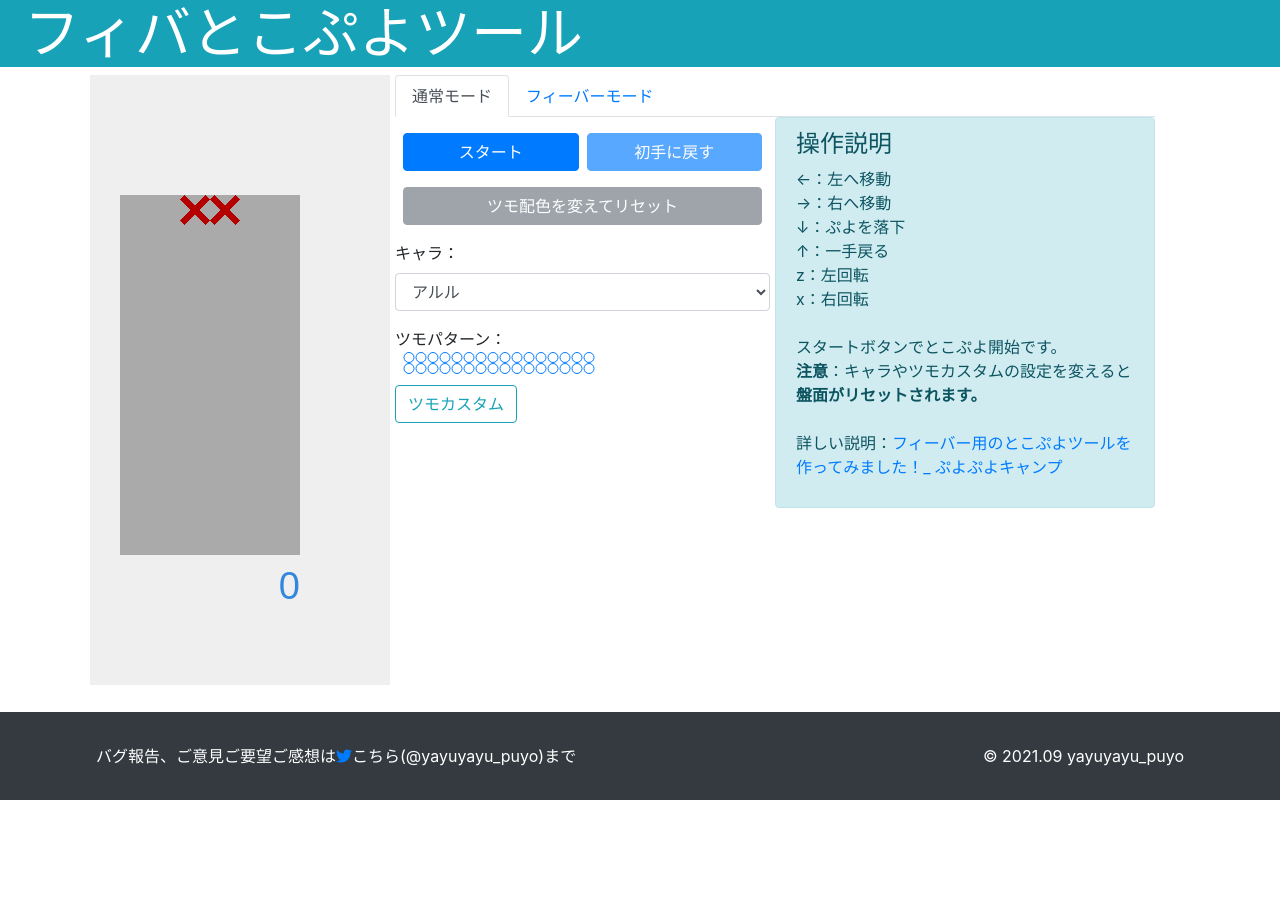
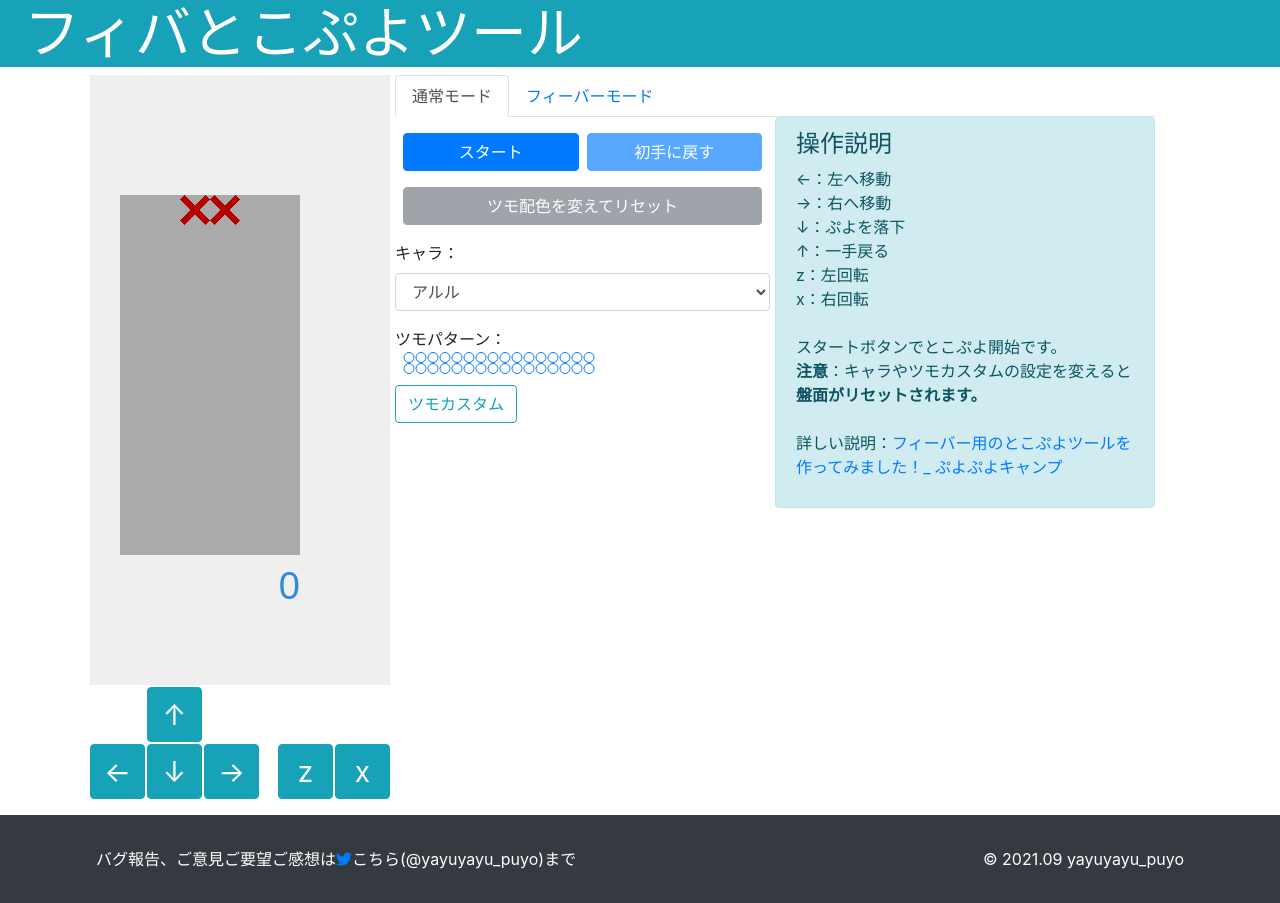
Before and after one commit to yousayT/fivsim, a React (Create React App) app: page / in a window 1280 px wide. Before the commit the page ends 800 px from the top, so only its background shows below. Built offline with nearby package versions, Linux system fonts and the light colour scheme.

Commit message:
create pushButton

```diff
--- a/src/puyo/Simulater.js
+++ b/src/puyo/Simulater.js
@@ -1466,6 +1466,29 @@ function Simulater(props) {
       }
     }
 
+    const pushButton = (e) => {
+      if(acceptKeyDown){
+        if(e.target.getAttribute('id') === 'leftButton') {
+          leftKey();
+        }
+        if(e.target.getAttribute('id') === 'rightButton') {
+          rightKey();
+        }
+        if(e.target.getAttribute('id') === 'downButton') {
+          downKey();
+        }
+        if(e.target.getAttribute('id') === 'upButton') {
+          upKey();
+        }
+        if(e.target.getAttribute('id') === 'zButton') {
+          zKey();
+        }
+        if(e.target.getAttribute('id') === 'xButton') {
+          xKey();
+        }
+      }
+    }
+
     if(context) {
       puyoImage.onload = () => {
         if(props.start) {
@@ -1520,8 +1543,28 @@ function Simulater(props) {
 
     document.addEventListener('keydown', keyDown);
 
+    const upButton = document.getElementById("upButton");
+    const leftButton = document.getElementById("leftButton");
+    const downButton = document.getElementById("downButton");
+    const rightButton = document.getElementById("rightButton");
+    const zButton = document.getElementById("zButton");
+    const xButton = document.getElementById("xButton");
+
+    upButton.addEventListener('click', pushButton);
+    leftButton.addEventListener('click', pushButton);
+    downButton.addEventListener('click', pushButton);
+    rightButton.addEventListener('click', pushButton);
+    zButton.addEventListener('click', pushButton);
+    xButton.addEventListener('click', pushButton);
+
     return () => {
       document.removeEventListener('keydown', keyDown);
+      upButton.removeEventListener('click', pushButton);
+      leftButton.removeEventListener('click', pushButton);
+      downButton.removeEventListener('click', pushButton);
+      rightButton.removeEventListener('click', pushButton);
+      zButton.removeEventListener('click', pushButton);
+      xButton.removeEventListener('click', pushButton);
     }
 
   }, [context, props.fever, props.start, props.toFirst, props.changeTsumo, props.chara, props.customizedTsumo, props.alertCustom, props.beginning, props.rensaType, props.active])
@@ -1539,6 +1582,44 @@ function Simulater(props) {
         }}
         >
       </canvas>
+      <input id="upButton" type="button" value="↑" className="btn btn-info" style={{
+          width: '55px',
+          height: '55px',
+          fontSize: '28px',
+          marginLeft: '57px',
+          marginTop: '2px',
+          marginBottom: '2px'
+        }}/>
+      <br/>
+      <input id="leftButton" type="button" value="←" className="btn btn-info" style={{
+          width: '55px',
+          height: '55px',
+          fontSize: '28px',
+          marginRight: '2px'
+        }}/>
+      <input id="downButton" type="button" value="↓" className="btn btn-info" style={{
+          width: '55px',
+          height: '55px',
+          fontSize: '28px',
+          marginRight: '2px'
+        }}/>
+      <input id="rightButton" type="button" value="→" className="btn btn-info" style={{
+          width: '55px',
+          height: '55px',
+          fontSize: '28px',
+          marginRight: '19px'
+        }}/>
+      <input id="zButton" type="button" value="z" className="btn btn-info" style={{
+          width: '55px',
+          height: '55px',
+          fontSize: '28px',
+          marginRight: '2px'
+        }}/>
+      <input id="xButton" type="button" value="x" className="btn btn-info" style={{
+          width: '55px',
+          height: '55px',
+          fontSize: '28px'
+        }}/>
     </div>
   )
 
```
